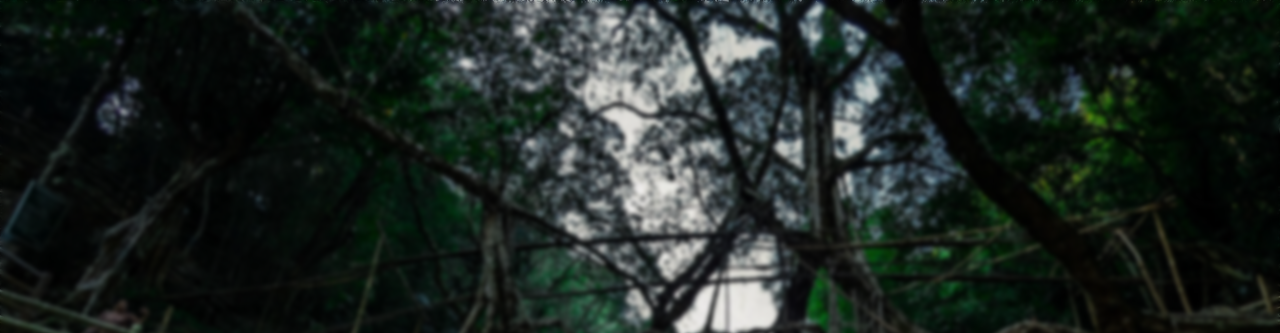
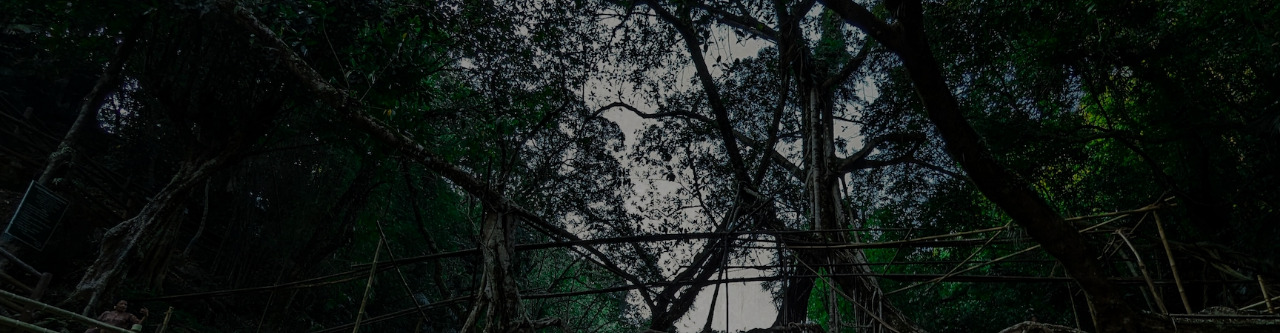
Before and after one commit to devtribal/tourmeghalaya, a plain HTML site: page index.html in a window 1280 px wide. Shown: the top 333 px of the page. Drawn offline with Linux system fonts and the light colour scheme.

Commit message:
Moving from tourmeghalaya.github.io

```diff
--- a/style.css
+++ b/style.css
@@ -6,19 +6,26 @@ adjust the css properties and write them in the correct order
 
 */
 
+body::before {
+  content: "";
+  position: fixed;
+  inset: 0;
+  background: rgba(0,0,0,0.35);
+  z-index: -1;
+}
 
 body {
   margin: 0;
   padding: 0;
   background-image: url('images/background.webp');
-  backdrop-filter: blur(2px);
+  backdrop-filter: blur();
   background-repeat: no-repeat;
   background-size: cover;
   background-attachment: fixed;
   display: flex;
   flex-direction: column;
   min-height: 100vh;
-  font-family: poppins;
+  font-family: poppins, sans-serif;
 }
 
 .hook {
```
